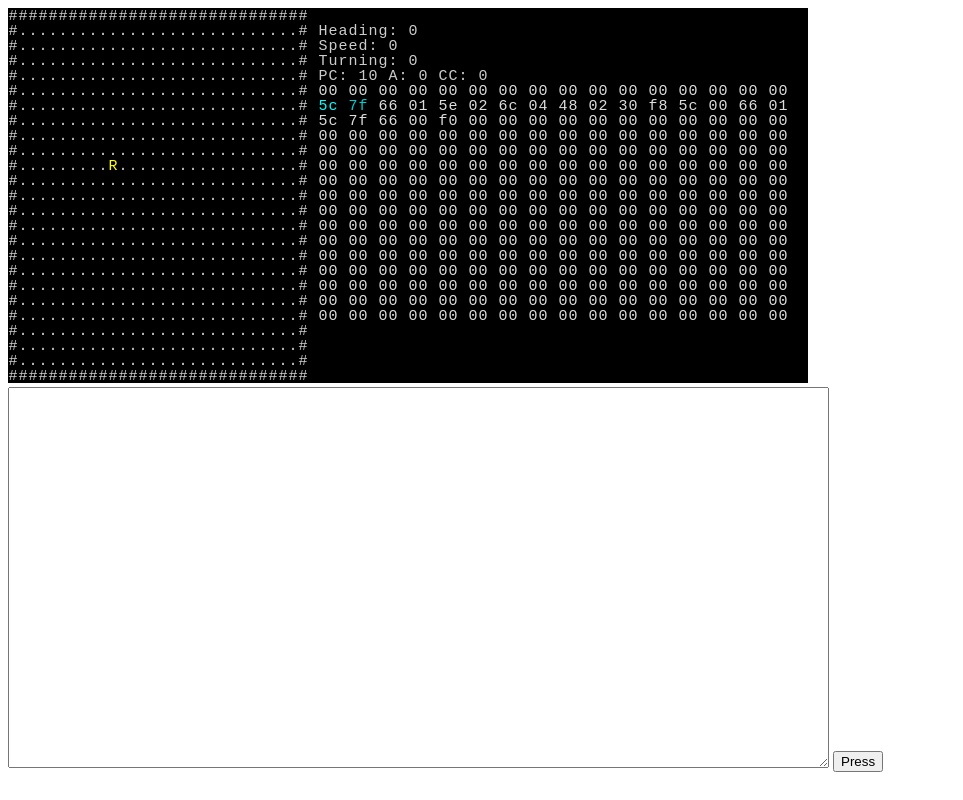
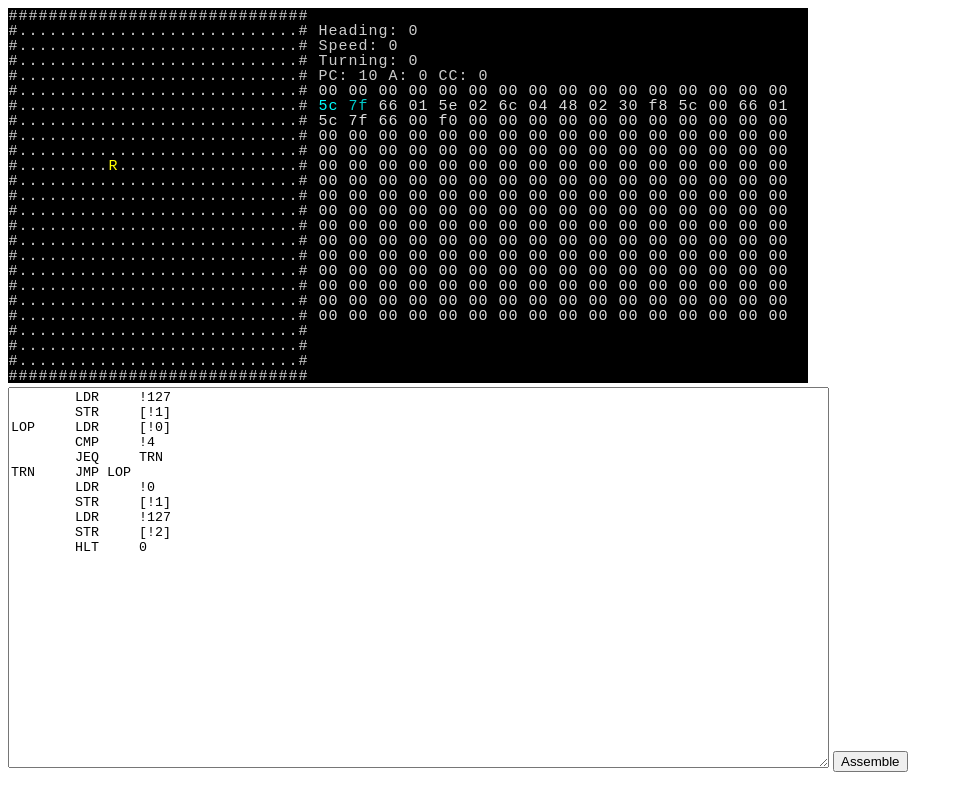
Before and after one commit to pmsanford/simple-robot, a plain HTML site: page index.html in a window 1280 px wide. Shown: the whole page, without its empty margins (0-963 px from the left). Drawn offline with nearby package versions, Linux system fonts and the light colour scheme.

Commit message:
Add demo asm and rename button

```diff
--- a/index.html
+++ b/index.html
@@ -15,7 +15,17 @@
 	</head>
 	<body onload="Game.init($('#gamediv'))">
 		<div id="gamediv"></div>
-		<div><textarea id="assembly" cols="100" rows="25"></textarea> <div id="tdiv" style="display: inline-block; vertical-align: top; font-family: monospace"></div><div style="vertical-align: bottom; display: inline-block"><button id="asmbtn">Press</button></div></div>
+		<div><textarea id="assembly" cols="100" rows="25">	LDR	!127
+	STR	[!1]
+LOP	LDR	[!0]
+	CMP	!4
+	JEQ	TRN
+TRN	JMP LOP
+	LDR	!0
+	STR	[!1]
+	LDR	!127
+	STR	[!2]
+	HLT	0</textarea> <div id="tdiv" style="display: inline-block; vertical-align: top; font-family: monospace"></div><div style="vertical-align: bottom; display: inline-block"><button id="asmbtn">Assemble</button></div></div>
 		<script type="text/javascript">
 			$(document).delegate('#assembly', 'keydown', function(e) {
 				var keycode = e.keyCode || e.which;
```
